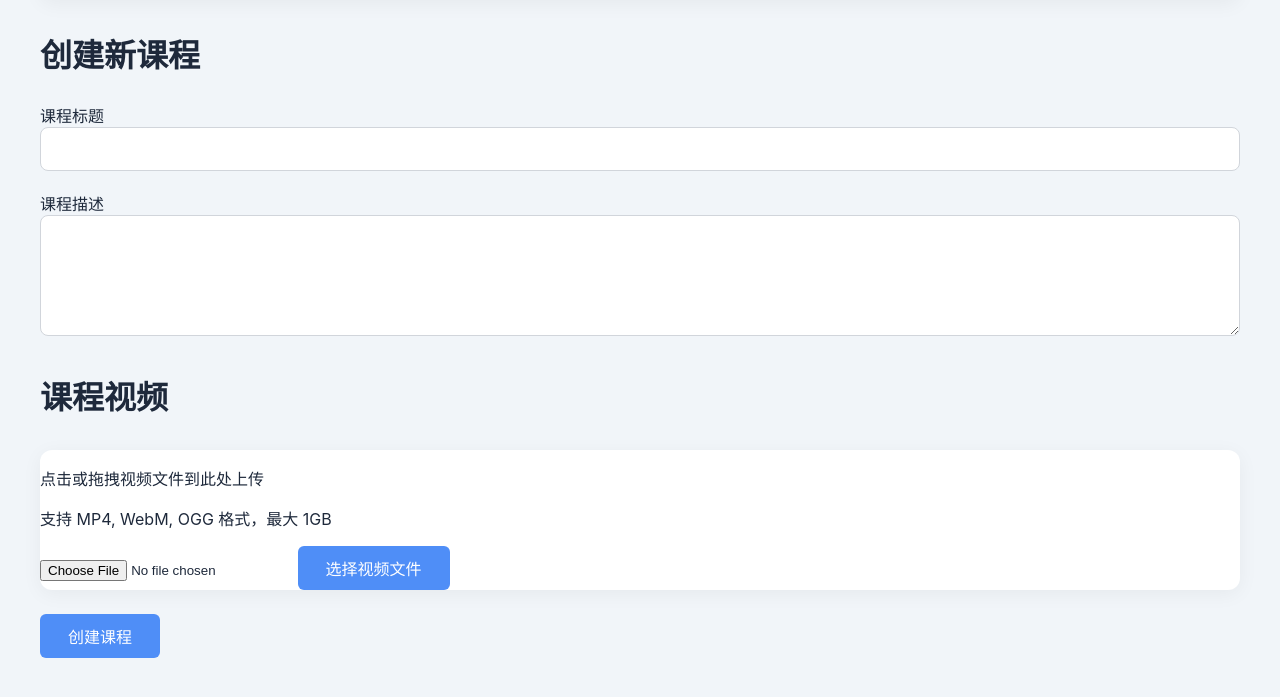
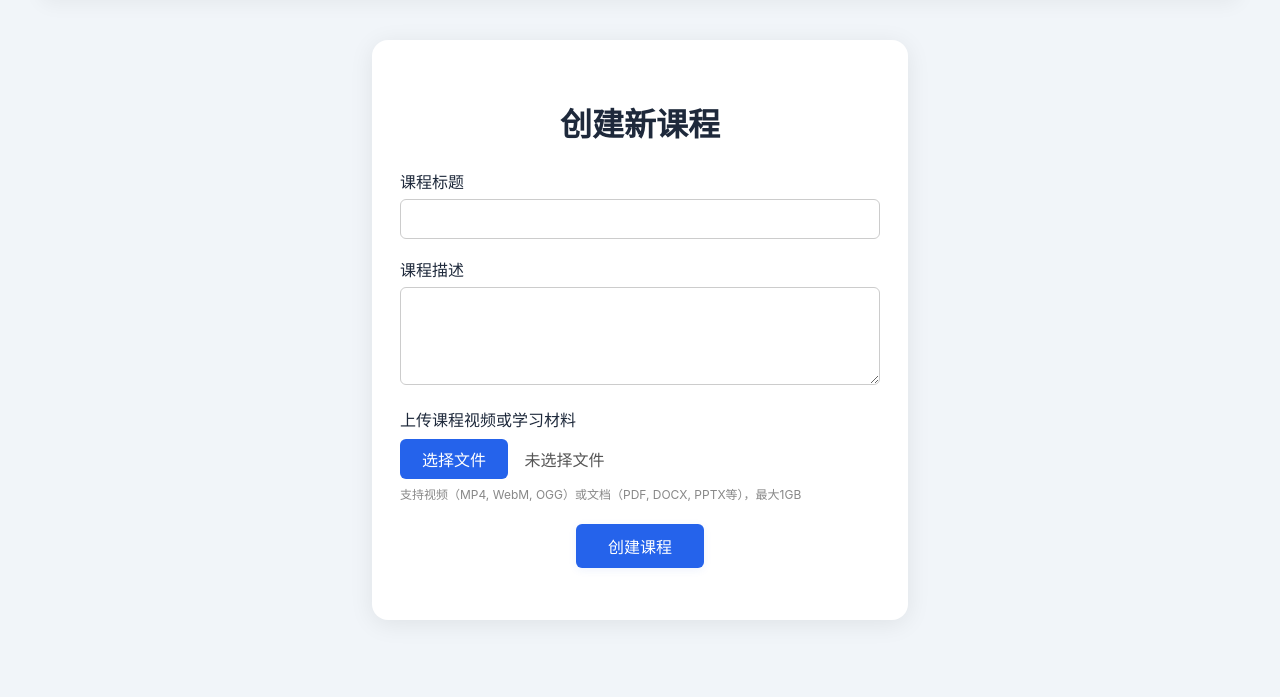
Before and after one commit to City-Empty/new-Software-System-Practice-, a Flask app: template templates/teacher_course.html in a window 1280 px wide. Shown: the part 90-787 px from the top of the page. Run offline with Flask 3, Linux system fonts and the light colour scheme; the template is opened without the code that fills it, so the values that code supplies are empty.

Commit message:
创建课程界面优化

```diff
--- a/templates/base.html
+++ b/templates/base.html
@@ -246,7 +246,6 @@
             <div class="nav-links">
     {% if current_user.is_authenticated %}
         <a href="{{ url_for('index') }}" {% if request.endpoint == 'index' %}class="active"{% endif %}>首页</a>
-                    <!-- 添加论坛按钮 -->
         <a href="{{ url_for('course_forum') }}" {% if request.endpoint == 'course_forum' %}class="active"{% endif %}>论坛</a>
         {% if current_user.role == 'teacher' %}
             <a href="{{ url_for('teacher_dashboard') }}" {% if request.endpoint.startswith('teacher_') %}class="active"{% endif %}>教师中心</a>
--- a/templates/teacher_course.html
+++ b/templates/teacher_course.html
@@ -1,53 +1,43 @@
 {% extends "base.html" %}
 {% block title %}{% if course %}{{ course.title }} - 编辑{% else %}创建新课程{% endif %}{% endblock %}
 {% block content %}
-<h2>{% if course %}{{ course.title }} - 编辑课程{% else %}创建新课程{% endif %}</h2>
-<form method="POST" action="{% if course %}{{ url_for('edit_course', course_id=course.id) }}{% else %}{{ url_for('create_course') }}{% endif %}" enctype="multipart/form-data">
-    <div class="form-group">
-        <label for="title">课程标题</label>
-        <input type="text" id="title" name="title" class="form-control" value="{% if course %}{{ course.title }}{% endif %}" required>
+<div class="course-form-card" style="max-width:480px;margin:40px auto;padding:32px 28px;background:#fff;border-radius:16px;box-shadow:0 4px 24px rgba(0,0,0,0.08);">
+    <h2 style="text-align:center;font-weight:600;margin-bottom:24px;">
+        {% if course %}编辑课程{% else %}创建新课程{% endif %}
+    </h2>
+    <form method="POST" enctype="multipart/form-data">
+        <div class="form-group" style="margin-bottom:18px;">
+            <label for="title" style="font-weight:500;">课程标题</label>
+            <input type="text" id="title" name="title" class="form-control" style="width:100%;padding:10px 12px;border-radius:6px;border:1px solid #ccc;margin-top:6px;" value="{% if course %}{{ course.title }}{% endif %}" required>
         </div>
-    <div class="form-group">
-        <label for="description">课程描述</label>
-        <textarea id="description" name="description" class="form-control" rows="5">{% if course %}{{ course.description }}{% endif %}</textarea>
+        <div class="form-group" style="margin-bottom:18px;">
+            <label for="description" style="font-weight:500;">课程描述</label>
+            <textarea id="description" name="description" class="form-control" style="width:100%;padding:10px 12px;border-radius:6px;border:1px solid #ccc;margin-top:6px;" rows="4">{% if course %}{{ course.description }}{% endif %}</textarea>
         </div>
-
-    <!-- 视频上传区域 -->
-    <div class="form-group mt-6">
-        <h3 class="text-lg font-semibold mb-3">课程视频</h3>
-        <div class="card p-6 border-2 border-dashed border-gray-300 rounded-lg hover:border-primary transition-colors">
-            <div class="text-center">
-                <i class="fa fa-video-camera text-4xl text-gray-400 mb-4"></i>
-                <p class="text-gray-500 mb-2">点击或拖拽视频文件到此处上传</p>
-                <p class="text-xs text-gray-400">支持 MP4, WebM, OGG 格式，最大 1GB</p>
-                <input type="file" id="video" name="video" accept="video/*" class="hidden">
-                <button type="button" onclick="document.getElementById('video').click()" class="btn mt-4">选择视频文件</button>
-            </div>
+        <div class="form-group" style="margin-bottom:22px;">
+            <label for="file" style="font-weight:500;">上传课程视频或学习材料</label><br>
+            <input type="file" id="file" name="video" style="display:none;" required onchange="document.getElementById('file-name').textContent = this.files[0]?.name || '未选择文件';">
+            <label for="file" class="btn" style="display:inline-block;padding:8px 22px;background:#2563eb;color:#fff;border:none;border-radius:6px;cursor:pointer;margin-top:8px;">选择文件</label>
+            <span id="file-name" class="file-name" style="margin-left:12px;color:#555;">未选择文件</span>
+            <p style="font-size:12px;color:#888;margin-top:6px;">支持视频（MP4, WebM, OGG）或文档（PDF, DOCX, PPTX等），最大1GB</p>
             {% if course and course.video_filename %}
-            <div class="mt-4">
-                <p class="text-sm text-gray-600">当前视频: {{ course.video_filename }}</p>
-                <div class="mt-2">
-                    <video width="100%" height="200" controls poster="https://picsum.photos/400/225?random={{ course.id }}">
-                        <source src="{{ url_for('play_video', filename=course.video_filename) }}" type="video/mp4">
-                        你的浏览器不支持视频播放
-                    </video>
+            <div style="margin-top:8px;">
+                <span style="font-size:13px;color:#2563eb;">已上传：{{ course.video_filename }}</span>
             </div>
             {% endif %}
         </div>
-    </div>
-
-    <div class="form-group text-center">
-        <button type="submit" class="btn">{% if course %}更新课程{% else %}创建课程{% endif %}</button>
+        <div class="form-group" style="text-align:center;">
+            <button type="submit" class="btn" style="padding:10px 32px;background:#2563eb;color:#fff;border:none;border-radius:6px;font-size:16px;font-weight:500;box-shadow:0 2px 8px rgba(37,99,235,0.08);">
+                {% if course %}更新课程{% else %}创建课程{% endif %}
+            </button>
         </div>
     </form>
-
-<!-- 添加查看学生数据链接 -->
     {% if course %}
-<div class="mt-3 flex justify-between items-center">
-    <a href="{{ url_for('view_student_data', course_id=course.id) }}" class="text-sm text-gray-600 hover:text-primary">
-        <i class="fa fa-users mr-1"></i> 查看学生数据
+    <div style="margin-top:18px;text-align:center;">
+        <a href="{{ url_for('view_student_data', course_id=course.id) }}" style="font-size:13px;color:#666;text-decoration:underline;">
+            <i class="fa fa-users" style="margin-right:4px;"></i>查看学生数据
         </a>
     </div>
     {% endif %}
-
+</div>
 {% endblock %}
```
Also changed, not shown: static/styles.css (+21 -0 lines). Lines whose indentation alone changed are shown as unchanged.
